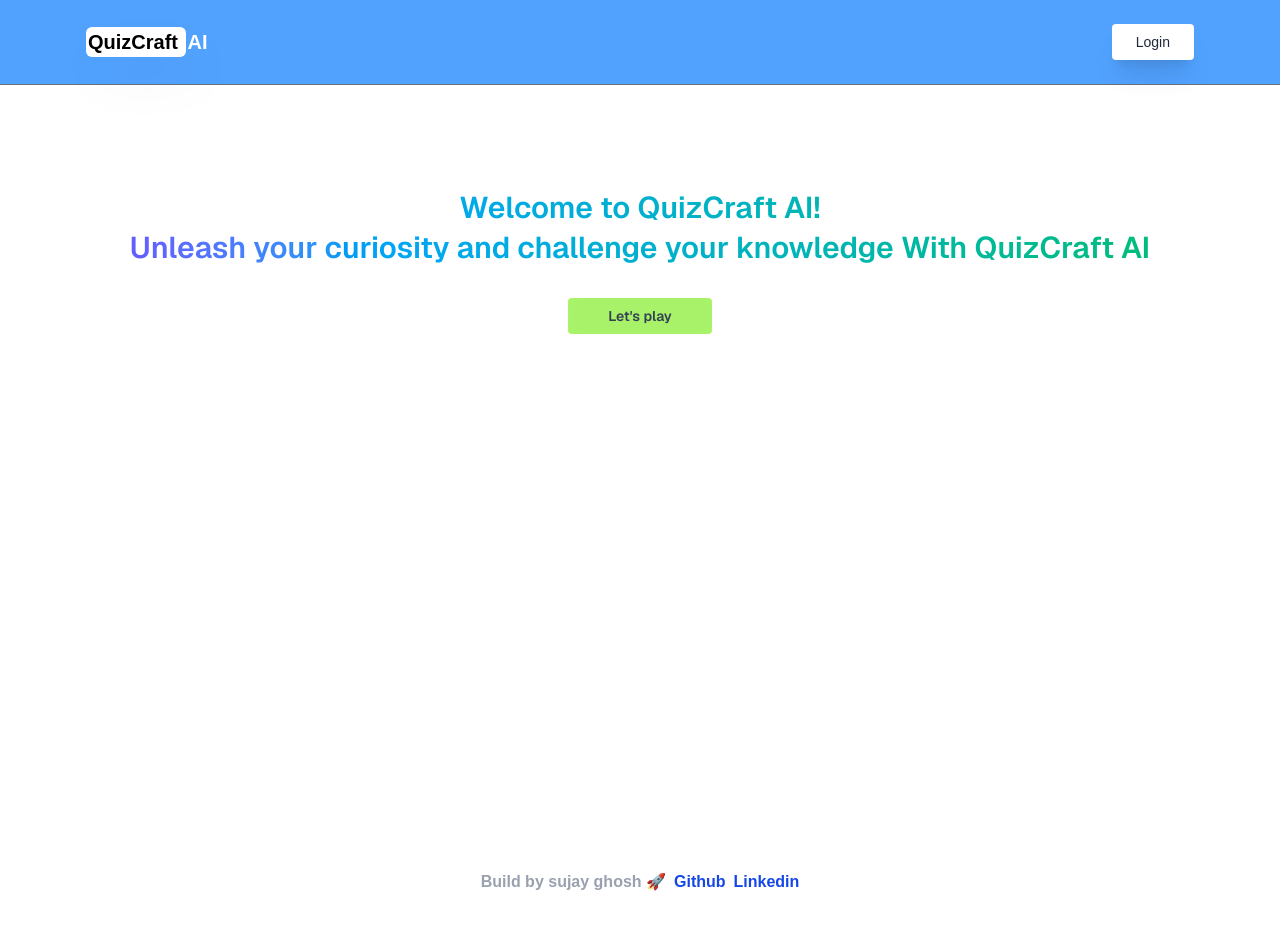
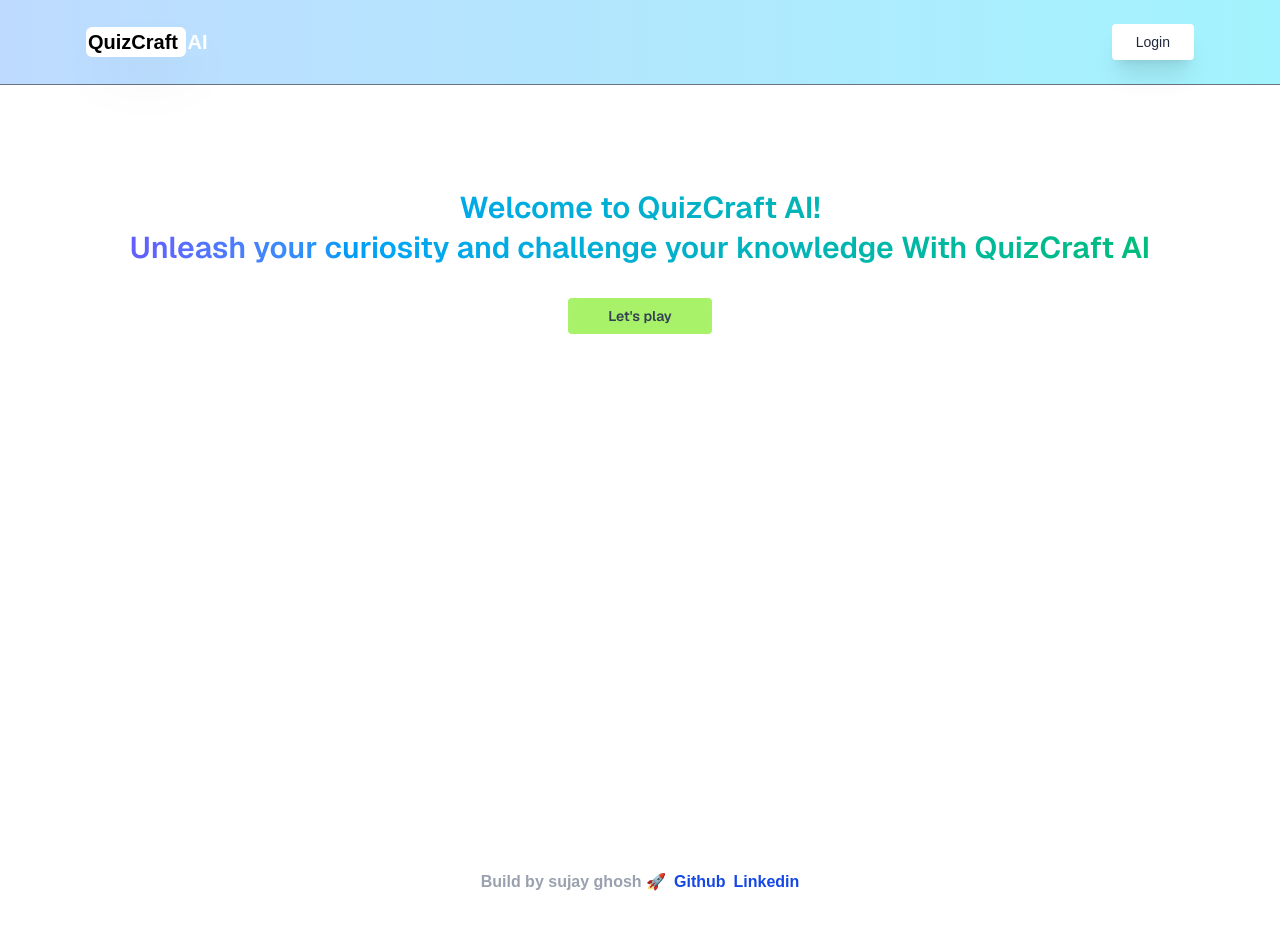
Before and after one commit to sujaycontributer/AI-Quiz-App, a Next.js app: page / in a window 1280 px wide. Shown: the top 930 px of the page. Built offline with nearby package versions, Linux system fonts and the light colour scheme; no server answers.

Commit message:
Navbar changes

```diff
--- a/app/components/Navbar.tsx
+++ b/app/components/Navbar.tsx
@@ -10,7 +10,7 @@ export default function Navbar () {
     const {data:session, status} = useSession();
     const pathname = usePathname();
 
-    return <div className={`fixed z-50 h-4rem w-full  py-4 md:p-5 sm:text-sm bg-blue-400 top-0 left-0   text-white md:border-b md:border-b-gray-500`} >
+    return <div className={`fixed z-50 h-4rem w-full  py-4 md:p-5 sm:text-sm bg-gradient-to-r from-blue-200 to-cyan-200 top-0 left-0   text-white md:border-b md:border-b-gray-500`} >
 
         <div className="w-[90%] p-1 mx-auto flex justify-between md:justify-between md:items-center gap-1 md:gap-4 cursor-pointer ">
             <div className="hidden md:block font-extrabold shadow-2xl" onClick={() => redirect("/")}>
```
